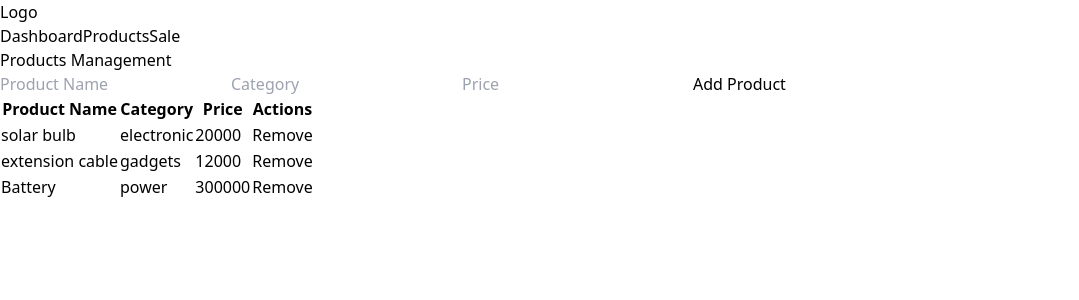
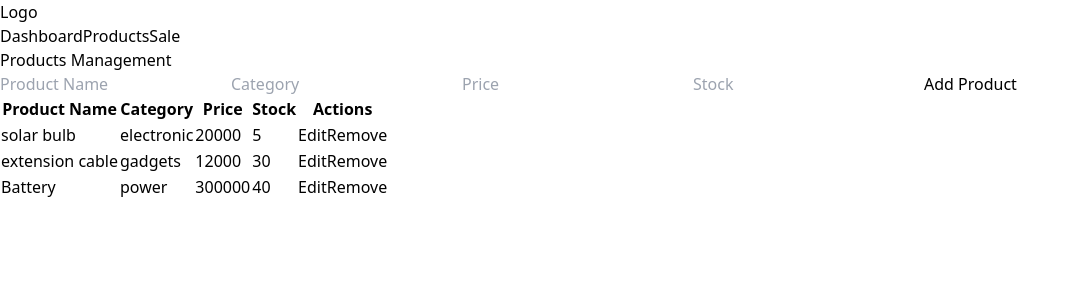
Before and after one commit to kyawzinhein1/pos-system, a React (Vite) app: page /products in a window 1280 px wide. Shown: the top 300 px of the page, without its empty margins (0-1079 px from the left). Built offline with nearby package versions, Linux system fonts and the light colour scheme; data requests are answered from the project's data file.

Commit message:
stock function add

```diff
--- a/db.json
+++ b/db.json
@@ -4,19 +4,22 @@
       "id": "afc9",
       "name": "solar bulb",
       "category": "electronic",
-      "price": 20000
+      "price": 20000,
+      "stock": 5
     },
     {
       "id": "31e7",
       "name": "extension cable",
       "category": "gadgets",
-      "price": 12000
+      "price": 12000,
+      "stock": 30
     },
     {
       "id": "37dd",
       "name": "Battery",
       "category": "power",
-      "price": 300000
+      "price": 300000,
+      "stock": 40
     }
   ]
 }
--- a/src/pages/Products.jsx
+++ b/src/pages/Products.jsx
@@ -2,18 +2,32 @@ import { useEffect, useState } from "react";
 import useProductStore from "../store/product";
 
 const Products = () => {
-  const { products, fetchProducts, addProduct, removeProductFromList } =
-    useProductStore();
+  const {
+    products,
+    fetchProducts,
+    addProduct,
+    editProduct,
+    removeProductFromList,
+  } = useProductStore();
+
   const [name, setName] = useState("");
   const [category, setCategory] = useState("");
   const [price, setPrice] = useState("");
+  const [stock, setStock] = useState("");
+  const [editingId, setEditingId] = useState("");
+  const [editedProduct, setEditedProduct] = useState({
+    name: "",
+    category: "",
+    price: "",
+    stock: "",
+  });
 
   useEffect(() => {
     fetchProducts();
   }, []);
 
   const handleAddProduct = async () => {
-    if (!name || !category || !price) {
+    if (!name || !category || !price || !stock) {
       alert("Please fill all fields.");
       return;
     }
@@ -22,12 +36,28 @@ const Products = () => {
       name,
       category,
       price: Number(price),
+      stock: Number(stock),
     };
 
     await addProduct(newProduct);
     setName("");
     setCategory("");
     setPrice("");
+    setStock("");
+  };
+
+  const handleEditProduct = async (id) => {
+    if (
+      !editedProduct.name ||
+      !editedProduct.category ||
+      !editedProduct.price ||
+      !editedProduct.stock
+    ) {
+      alert("Please fill all field.");
+      return;
+    }
+    await editProduct(id, editedProduct);
+    setEditingId(null);
   };
 
   return (
@@ -57,6 +87,13 @@ const Products = () => {
           value={price}
           onChange={(e) => setPrice(e.target.value)}
         />
+        <input
+          type="number"
+          placeholder="Stock"
+          className="border border-gray-400 px-4 py-2 rounded-md"
+          value={stock}
+          onChange={(e) => setStock(e.target.value)}
+        />
         <button
           className="bg-blue-600 px-4 py-2 text-white rounded-md hover:bg-blue-800 transition-all"
           onClick={handleAddProduct}
@@ -72,22 +109,106 @@ const Products = () => {
             <th className="border border-gray-300 px-4 py-2">Product Name</th>
             <th className="border border-gray-300 px-4 py-2">Category</th>
             <th className="border border-gray-300 px-4 py-2">Price</th>
+            <th className="border border-gray-300 px-4 py-2">Stock</th>
             <th className="border border-gray-300 px-4 py-2">Actions</th>
           </tr>
         </thead>
         <tbody>
           {products.map((product, index) => (
             <tr key={index} className="text-center border border-gray-300">
-              <td className="px-4 py-2">{product.name}</td>
-              <td className="px-4 py-2">{product.category}</td>
-              <td className="px-4 py-2">{product.price}</td>
               <td className="px-4 py-2">
-                <button
-                  className="bg-red-600 px-3 py-1 text-white rounded-md hover:bg-red-800 transition-all"
-                  onClick={() => removeProductFromList(product.id)}
-                >
-                  Remove
-                </button>
+                {editingId === product.id ? (
+                  <input
+                    type="text"
+                    value={editedProduct.name}
+                    onChange={(e) =>
+                      setEditedProduct({ ...editProduct, name: e.target.value })
+                    }
+                    className="focus:ring-2 focus:ring-blue-500 outline-none rounded-sm border border-blue-500 ps-1"
+                  />
+                ) : (
+                  product.name
+                )}
+              </td>
+              <td className="px-4 py-2">
+                {editingId === product.id ? (
+                  <input
+                    type="text"
+                    value={editedProduct.category}
+                    onChange={(e) =>
+                      setEditedProduct({
+                        ...editedProduct,
+                        category: e.target.value,
+                      })
+                    }
+                    autoFocus
+                    className="focus:ring-2 focus:ring-blue-500 outline-none rounded-sm border border-blue-500 ps-1"
+                  />
+                ) : (
+                  product.category
+                )}
+              </td>
+              <td className="px-4 py-2">
+                {editingId === product.id ? (
+                  <input
+                    type="number"
+                    value={editedProduct.price === 0 ? "" : editedProduct.price}
+                    onChange={(e) =>
+                      setEditedProduct({
+                        ...editedProduct,
+                        price: Number(e.target.value),
+                      })
+                    }
+                    className="focus:ring-2 focus:ring-blue-500 outline-none rounded-sm border border-blue-500 ps-1"
+                  />
+                ) : (
+                  product.price
+                )}
+              </td>
+              <td className="px-4 py-2">
+                {editingId === product.id ? (
+                  <input
+                    type="number"
+                    value={editedProduct.stock === 0 ? "" : editedProduct.stock}
+                    onChange={(e) =>
+                      setEditedProduct({
+                        ...editedProduct,
+                        stock: Number(e.target.value),
+                      })
+                    }
+                    className="focus:ring-2 focus:ring-blue-500 outline-none rounded-sm border border-blue-500 ps-1"
+                  />
+                ) : (
+                  product.stock
+                )}
+              </td>
+              <td className="px-4 py-2">
+                {editingId === product.id ? (
+                  <button
+                    className="bg-green-600 px-3 py-1 text-white rounded-md hover:bg-green-800"
+                    onClick={() => handleEditProduct(product.id)}
+                  >
+                    Save
+                  </button>
+                ) : (
+                  <>
+                    <button
+                      className="bg-yellow-500 px-3 py-1 text-white rounded-md hover:bg-yellow-700 mr-2"
+                      onClick={() => {
+                        setEditingId(product.id);
+                        setEditedProduct(product);
+                      }}
+                    >
+                      Edit
+                    </button>
+                    <button
+                      className="bg-red-600 px-3 py-1 text-white rounded-md hover:bg-red-800"
+                      onClick={() => removeProductFromList(product.id)}
+                    >
+                      Remove
+                    </button>
+                  </>
+                )}
               </td>
             </tr>
           ))}
--- a/src/pages/Sale.jsx
+++ b/src/pages/Sale.jsx
@@ -1,5 +1,6 @@
 import { useEffect } from "react";
 import useSaleStore from "../store/sale";
+import useProductStore from "../store/product";
 
 const Sale = () => {
   const {
@@ -17,9 +18,16 @@ const Sale = () => {
     clearSelectedProducts,
   } = useSaleStore();
 
+  const { reduceStock } = useProductStore();
+
   useEffect(() => {
     fetchProducts();
   }, []);
+
+  const handleOrder = async () => {
+    await reduceStock(selectedProducts);
+    clearSelectedProducts(); // Clear sale items after reducing stock
+  };
 
   // change date format
   const formatDate = (inputDate) => {
@@ -152,7 +160,10 @@ const Sale = () => {
             <div>
               {selectedProducts.length > 0 && (
                 <div className="mt-6 flex justify-end gap-3">
-                  <button className="bg-green-600 rounded-md text-white hover:bg-green-800 transition-all w-20 h-10">
+                  <button
+                    className="bg-green-600 rounded-md text-white hover:bg-green-800 transition-all w-20 h-10"
+                    onClick={handleOrder}
+                  >
                     Order
                   </button>
                   <button
--- a/src/store/product.js
+++ b/src/store/product.js
@@ -27,6 +27,20 @@ const useProductStore = create((set) => ({
         }
     },
 
+    // edit product
+    editProduct: async (id, updatedProduct) => {
+        try {
+            const response = await axios.put(`${API_URL}/${id}`, updatedProduct);
+            set((state) => ({
+                products: state.products.map((product) =>
+                    product.id === id ? response.data : product
+                ),
+            }));
+        } catch (error) {
+            console.error("Error editing products", error);
+        }
+    },
+
     // remove a product
     removeProductFromList: async (id) => {
         try {
@@ -38,6 +52,41 @@ const useProductStore = create((set) => ({
             console.error("Error removing product", error);
         }
     },
+
+    // Reduce stock when a product is sold
+    reduceStock: async (soldProducts) => {
+        try {
+            for (const soldItem of soldProducts) {
+                // Fetch product details
+                const response = await axios.get(`${API_URL}?name=${soldItem.name}`);
+                const productData = response.data[0];
+
+                if (!productData) {
+                    console.error(`Product ${soldItem.name} not found!`);
+                    continue;
+                }
+
+                // Calculate new stock level
+                const newStock = productData.stock - soldItem.quantity;
+                if (newStock < 0) {
+                    alert(`Not enough stock for ${soldItem.name}!`);
+                    continue;
+                }
+
+                // Update stock in JSON Server
+                await axios.patch(`${API_URL}/${productData.id}`, { stock: newStock });
+
+                // Update state in Zustand
+                set((state) => ({
+                    products: state.products.map((p) =>
+                        p.id === productData.id ? { ...p, stock: newStock } : p
+                    ),
+                }));
+            }
+        } catch (error) {
+            console.error("Error reducing stock:", error);
+        }
+    },
 }));
 
 export default useProductStore;
```
